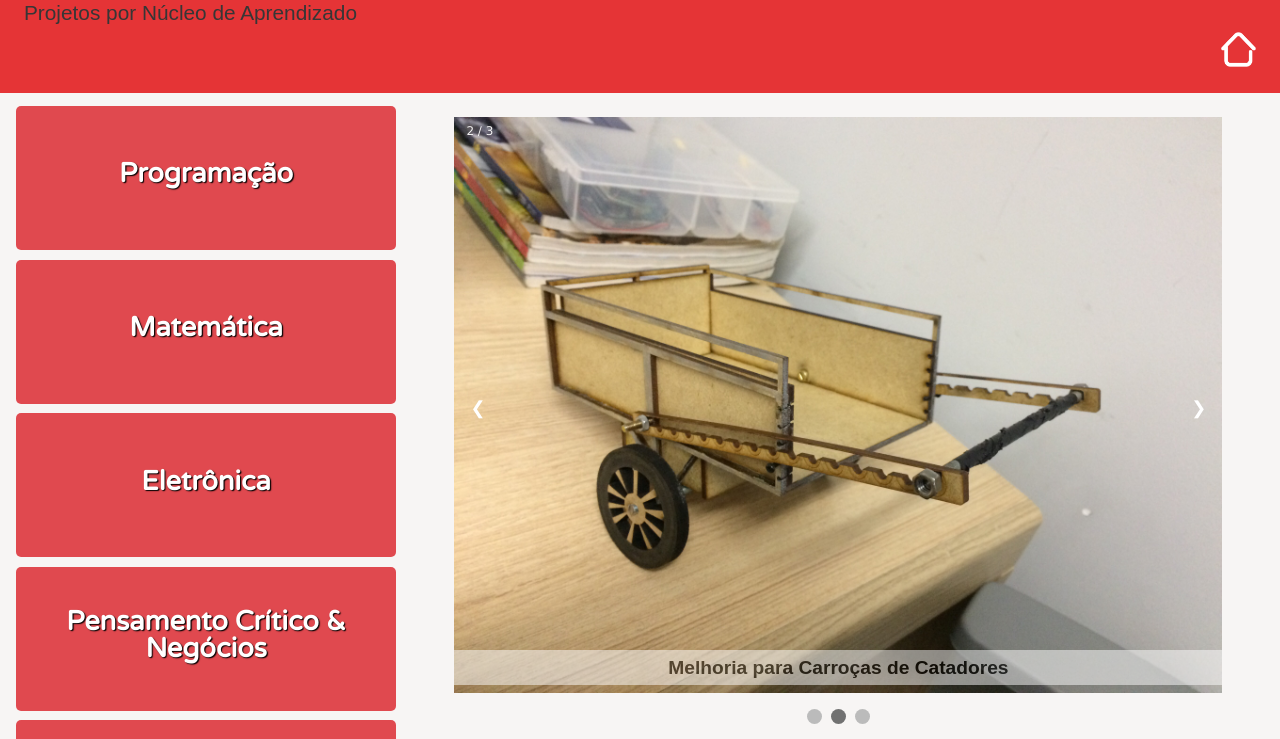
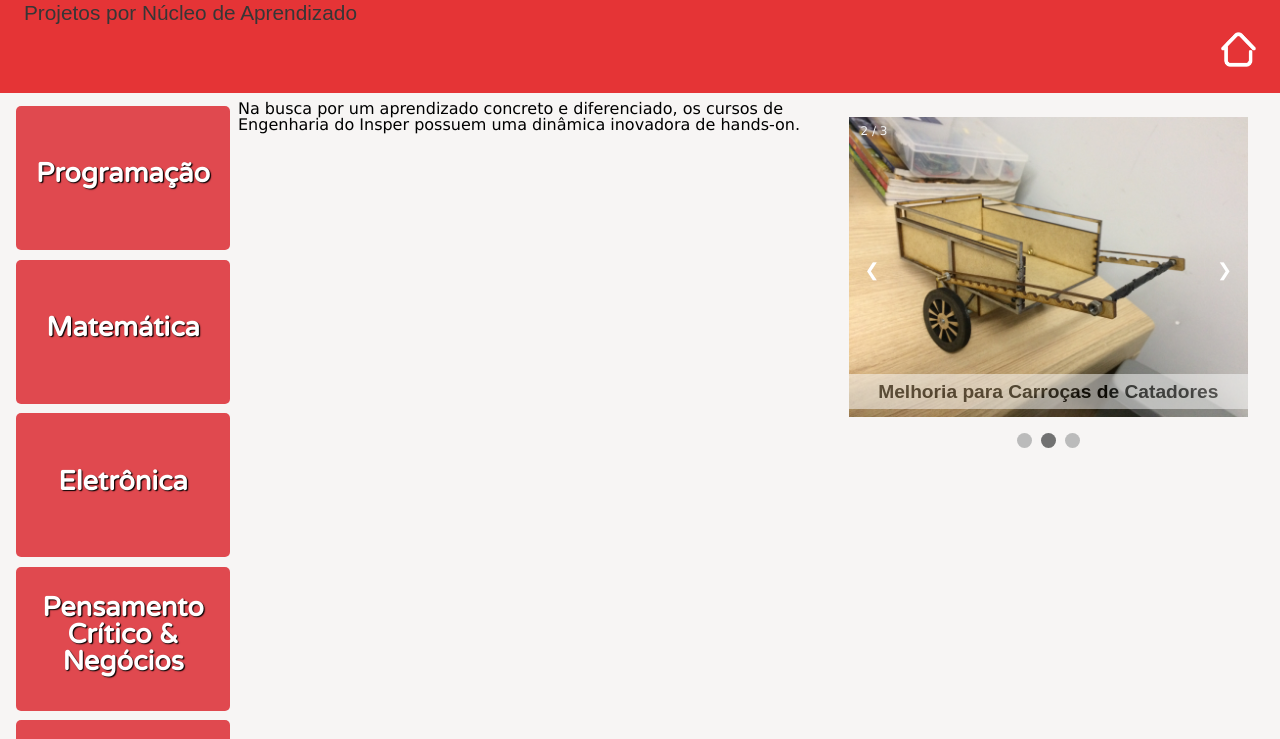
Before and after one commit to portfoliogrupo2/codes, a plain HTML site: page index.html in a window 1280 px wide. Shown: the part 61-800 px from the top of the page. Drawn offline with Linux system fonts and the light colour scheme; a script that the page names is missing.

Commit message:
Update index.html

```diff
--- a/index.html
+++ b/index.html
@@ -86,7 +86,7 @@
 				</div>
 			</div>
 
-
+			<p>Na busca por um aprendizado concreto e diferenciado, os cursos de Engenharia do Insper possuem uma dinâmica inovadora de hands-on.</p>
 			<div class="carrossel">
 				<div class="slideshow-container">
 			      <!-- Full-width images with number and caption text -->
```
